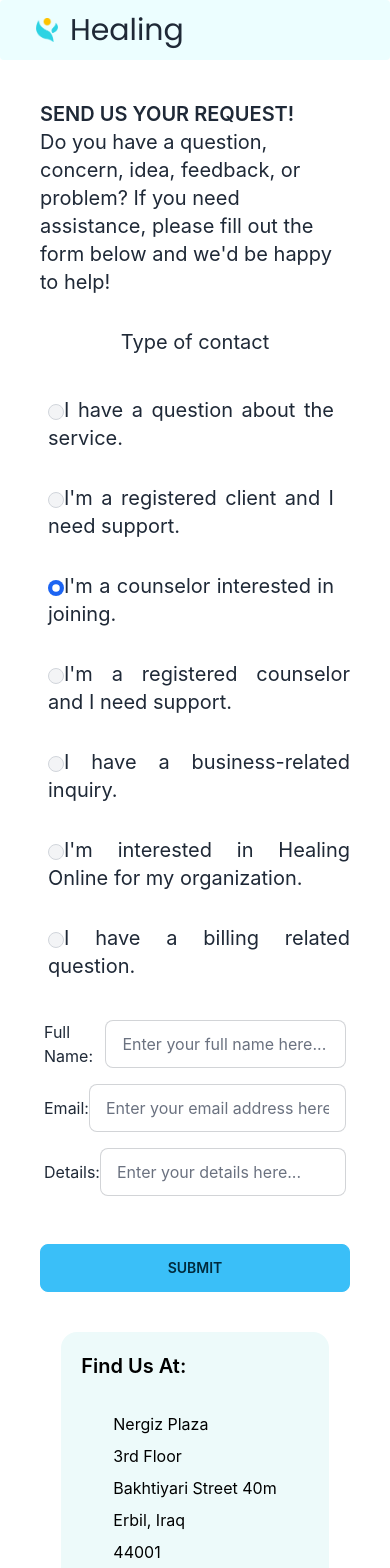
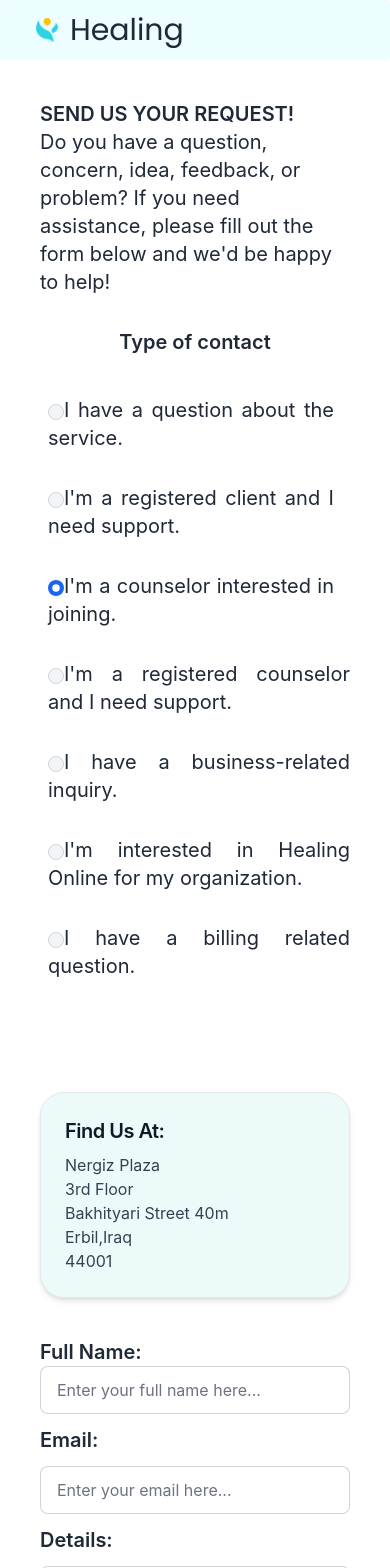
Before and after one commit to TherapyProject/iTherapy, a React (Create React App) app: page /contact in a window 390 px wide. Shown: the top 1568 px of the page. Built offline with nearby package versions, Linux system fonts and the light colour scheme.

Commit message:
responsive contact us page

```diff
--- a/src/pages/Contact/Contact.js
+++ b/src/pages/Contact/Contact.js
@@ -13,7 +13,9 @@ function Contact() {
         </p>
       </div>
       <div>
-        <h2 className="text-xl text-center mt-8 mb-10">Type of contact</h2>
+        <h2 className="text-xl font-semibold text-center md:text-start mt-8 mb-10">
+          Type of contact
+        </h2>
         <div className="text-justify md:flex justify-between gap-8">
           <div className="flex flex-col text-xl gap-8 mb-8">
             <div className="flex items-center mr-4">
@@ -123,65 +125,60 @@ function Contact() {
               </label>
             </div>
           </div>
+          <div className="flex flex-col">
             <div className="hidden md:block">
               <img src={Image} alt="Contact Us" />
+            </div>
+            <div className="block max-w-sm p-6 mt-20 mb-10 bg-teal-50 border border-gray-200 rounded-3xl shadow-md">
+              <h5 className="mb-2 text-xl font-semibold tracking-tight text-gray-900 dark:text-white">
+                Find Us At:
+              </h5>
+              <p className="font-normal text-gray-700 dark:text-gray-400">
+                Nergiz Plaza <br />
+                3rd Floor <br />
+                Bakhityari Street 40m <br />
+                Erbil,Iraq <br />
+                44001 <br />
+              </p>
+            </div>
           </div>
         </div>
       </div>
 
-      <div className="flex items-center justify-center">
-        <div className="flex w-full flex-wrap flex-row justify-center items-center sm:space-x-52">
-          <div className="form-control w-full max-w-sm">
-            <label className="label" htmlFor="name">
+      <div className="md:form-control w-full max-w-xs">
+        <span className="label-text text-xl font-semibold mb-3">
           Full Name:
+        </span>
         <input
           type="text"
-                id="name"
           placeholder="Enter your full name here..."
-                className="input input-bordered w-full max-w-sm"
+          className="input input-bordered w-full max-w-xs"
         />
-            </label>
-
-            <div className="form-control w-full max-w-sm">
-              <label className="label" htmlFor="email">
+      </div>
+      <div className="form-control w-full max-w-xs">
+        <span className="label-text text-xl font-semibold mb-3 mt-3">
           Email:
+        </span>
         <input
           type="text"
-                  id="email"
-                  placeholder="Enter your email address here..."
-                  className="input input-bordered w-full max-w-sm"
+          placeholder="Enter your email here..."
+          className="input input-bordered w-full max-w-xs"
         />
-              </label>
-
-              <div className="form-control w-full max-w-sm">
-                <label className="label" htmlFor="details">
+      </div>
+      <div className="form-control w-full max-w-xs">
+        <span className="label-text text-xl font-semibold mb-3 mt-3">
           Details:
+        </span>
         <input
           type="text"
-                    id="details"
           placeholder="Enter your details here..."
-                    className="input input-bordered w-full max-w-sm	"
+          className="input input-bordered w-full max-w-xs"
         />
-                </label>
+      </div>
+
       <button className="btn btn-info mt-10" type="button">
         SUBMIT
       </button>
-              </div>
-            </div>
-          </div>
-
-          <div className="justify-self-start card bg-teal-50 text-primary-content mt-10 p-5 ">
-            <h2 className="card-title text-black">Find Us At:</h2>
-            <div className="card-body text-black">
-              <p>Nergiz Plaza</p>
-              <p>3rd Floor</p>
-              <p>Bakhtiyari Street 40m</p>
-              <p>Erbil, Iraq</p>
-              <p>44001</p>
-            </div>
-          </div>
-        </div>
-      </div>
     </div>
   );
 }
```
Lines whose indentation alone changed are shown as unchanged.
